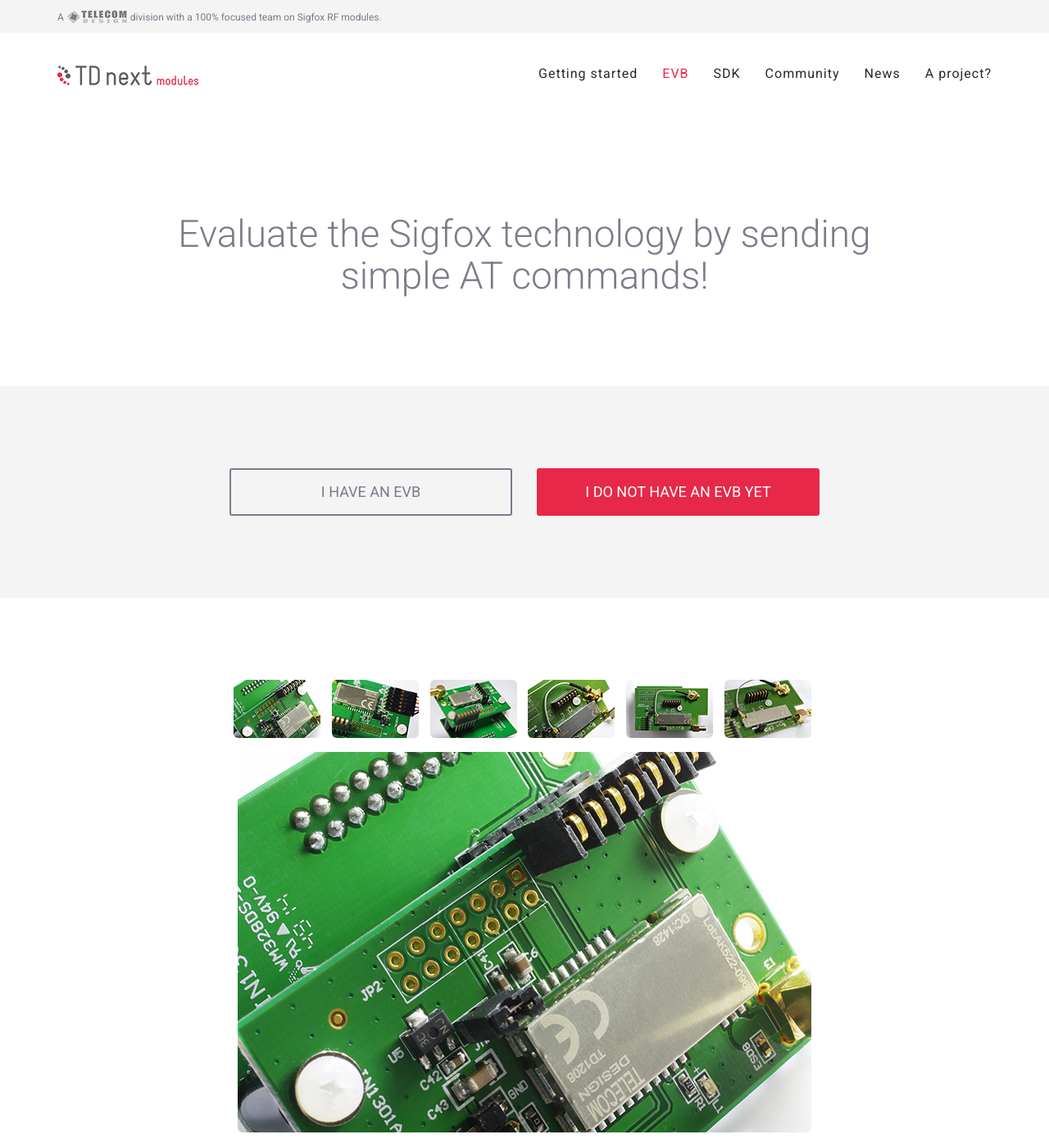
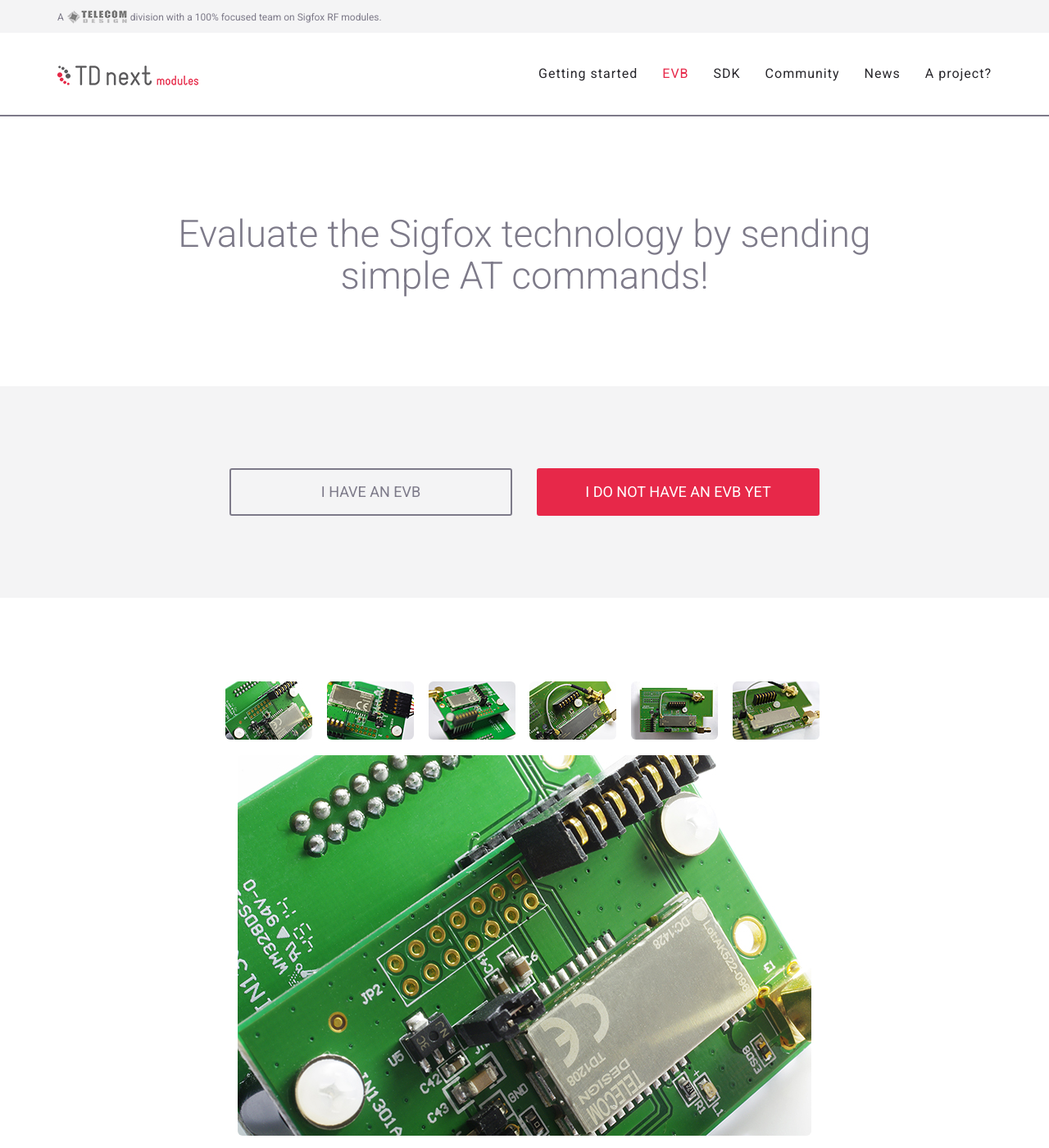
Before and after one commit to bdmasta/rfmodules.td-next.com, a Jekyll site: the page built from evb.html, in a window 1280 px wide and 1400 px high. Shown: the whole window at 82% size. Built offline with Jekyll 4.4.1, drawn with Linux system fonts in a browser that asks for light colours; nearby versions of some CDN libraries.

Commit message:
Cleaning CSS on every page

```diff
--- a/_includes/td12xx-chart.html
+++ b/_includes/td12xx-chart.html
@@ -1,4 +1,4 @@
-<section class="range bg-grey" id="range">
+<section class="range" id="range">
 <div class="range-inner">
   <div class="container">
       <div class="row">
--- a/_sass/_assets.scss
+++ b/_sass/_assets.scss
@@ -5,10 +5,12 @@
 .static {font-family:$tdnext-font-family;}
 .comma {color:$brand-color;}
 
+.page-title {font-weight:300;}
+
 section {
     .section-heading {
         margin-bottom: 2.500em;
-        font-weight:400;
+        font-weight:300;
     }
 }
 
--- a/_sass/tdmodules.scss
+++ b/_sass/tdmodules.scss
@@ -1,4 +1,3 @@
-
 .topbar {
   position:fixed;
   top:0;
@@ -13,8 +12,37 @@
 
 }
 
+.community {
+    background-color:$brand-color;
+    color:#ffffff;
+    padding-bottom:0em;
 
-.page-title {font-weight:300;}
+    h2 {
+        @include font-size(40px);
+        font-weight:300;
+    }
+
+    a {margin:1.563em 0 2.188em 0;}
+
+    .hackathon {
+        height:14.625em;
+        @include cover-background('../img/community.jpg');
+        z-index:999;
+        }
+}
+
+
+.cta {
+  padding:3.125em 0 3.125em 0;
+  .cta-title {
+    margin:0em;
+    color:#ffffff;
+    line-height:1.425em;
+  }
+}
+
+
+/*----------NAVBAR----------*/
 
 .navbar-default {
     margin-top:40px;
@@ -77,7 +105,7 @@
         -webkit-transition: padding 0.3s;
         -moz-transition: padding 0.3s;
         transition: padding 0.3s;
-        border: none;
+        border-bottom:2px solid $grey-color-medium;
         .navbar-brand {
             font-size: 1.8em;
             -webkit-transition: all 0.3s;
@@ -99,7 +127,7 @@
 }
 
 
-
+/*----------NAVBAR MODULES----------*/
 
 .nav-chips {
     background-color:$brand-color;
@@ -117,28 +145,7 @@
 }
 
 
-.modules-header p {
-	@include font-size(18px);
-	 font-weight:400;
-}
-
-
-.toolbox {
-    .toolbox-links {
-        margin-top:3.125em;
-        li a {
-            @include font-size(24px);
-            color: $grey-color-medium;
-
-            &:hover, &:active, &:focus {
-                color:$brand-color;
-                text-decoration:none;
-            }
-        }
-    }
-}
-
-
+/*----------HOMEPAGE----------*/
 .news {
     padding: 1em 0 1em 0;
     background-color:$brand-color;
@@ -154,62 +161,35 @@
         }
 }
 
-
 .partners {
     .logo-partners {
         margin:0.938em auto 0.938em auto;
     }
-
     .partners-header {
-        font-weight:400;
+        font-weight:300;
     }
 }
 
-
-.community {
-    background-color:$brand-color;
-    color:#ffffff;
-    padding-bottom:0em;
-
-    h2 {
-        @include font-size(40px);
-        font-weight:300;
-    }
-
-    a {margin:1.563em 0 2.188em 0;}
-
-    .hackathon {
-        height:14.625em;
-        @include cover-background('../img/community.jpg');
-        z-index:999;
-        }
-}
-
-
 .range{
     .range-inner {
-        padding: 6.250em 0 6.250em 0;
-        background-color:#ffffff;
+        //padding: 6.250em 0 6.250em 0;
+        //background-color:#ffffff;
     }
     .range-row{
         margin: 2.5% 0 2.5% 0;
     }
-
     .range-cell{
         line-height:5em;
     }
-
     .range-header{
         //background-color:$grey-color-ultralight;
         padding:4%;
         @include font-size (18px);
        //border-radius:8px;
     }
-
     .range-feature {
         background-color:$grey-color-ultralight;
     }
-
 
     .fa-circle{color:$brand-color;}
 }
@@ -222,7 +202,7 @@
 
          .range-feature {
         background-color:transparent;
-    }
+      }
     }
 }
 
@@ -238,6 +218,7 @@
 }
 
 
+/*----------GETTING STARTED----------*/
 
 .modules-bringme {
     .use-case {
@@ -257,47 +238,12 @@
     }
 }
 
+/*----------TD12xx----------*/
 
-
-.sdk-benefits {
-  background-color:#27262b;
-  i {color:#ffffff;}
-  .sdk-benefit-argument {
-    @include font-size(24px);
-    color:#ffffff;
-    margin-bottom:0em;
-  }
+.modules-header p {
+	@include font-size(18px);
+	 font-weight:400;
 }
-
-
-.sdk-steps {
-  //@include cover-background('../img/matrix_test.jpg');
-  //background-attachment:fixed;
-    .sdk-steps-inner {
-        padding: 0 1.875em 0 1.875em;
-
-      .sdk-num {
-          position:relative;
-          width:5em;
-          height:5em;
-          margin: 0 auto 0.625em auto;
-
-          border: 0.125em solid $grey-color-medium;
-          border-radius:50%;
-
-          .sdk-num-inner {
-              position:absolute;
-              top:50%;
-              left:50%;
-              font-size:2.500em;
-              color: $grey-color-medium;
-              transform: translateX(-50%) translateY(-50%);
-          }
-        }
-        .sdk-steps-button {width:70%;}
-      }
-}
-
 
 .features {
     margin-top:30px;
@@ -328,17 +274,36 @@
     }
 }
 
+.toolbox {
+  .toolbox-links {
+      margin-top:3.125em;
+      li a {
+        @include font-size(24px);
+        color: $grey-color-medium;
+
+        &:hover, &:active, &:focus {
+          color:$brand-color;
+          text-decoration:none;
+            }
+        }
+    }
+}
+
+
+/*----------EVB----------*/
+
+.evb-choice {
+  .evb-choice-button {
+      width:100%;
+    }
+  }
+
 
 #viewer {
   position:relative;
   width:17.750em;
   height:11.766em;
   margin:auto;
-  img[src*="loader"] {
-    position:absolute;
-    left:50%;
-    top:50%;
-  }
 }
 
 @media(min-width:768px) {
@@ -347,3 +312,63 @@
     height:29em;
   }
 }
+
+
+#viewer img[src*="loader"] {
+  position:absolute;
+  left:50%;
+  top:50%;
+  }
+
+
+
+#thumbs {
+    a {
+      display:block;
+      padding:0.125em;
+      border-radius:0.500em;
+        &:hover, &:focus, .active {
+          background:$grey-color-light ;
+        }
+    }
+}
+
+
+/*----------SDK----------*/
+
+.sdk-benefits {
+  background-color:#27262b;
+  i {color:#ffffff;}
+  .sdk-benefit-argument {
+    @include font-size(24px);
+    color:#ffffff;
+    margin-bottom:0em;
+  }
+}
+
+.sdk-steps {
+  //@include cover-background('../img/matrix_test.jpg');
+  //background-attachment:fixed;
+    .sdk-steps-inner {
+        padding: 0 1.875em 0 1.875em;
+
+      .sdk-num {
+          position:relative;
+          width:5em;
+          height:5em;
+          margin: 0 auto 0.625em auto;
+          border: 0.125em solid $grey-color-medium;
+          border-radius:50%;
+
+          .sdk-num-inner {
+              position:absolute;
+              top:50%;
+              left:50%;
+              font-size:2.500em;
+              color: $grey-color-medium;
+              transform: translateX(-50%) translateY(-50%);
+          }
+        }
+        .sdk-steps-button {width:70%;}
+      }
+}
--- a/evb.html
+++ b/evb.html
@@ -7,18 +7,18 @@
 h1: Evaluate the Sigfox technology by sending <br>simple AT commands!
 ---
 
-<section class="bg-grey">
+<section class="evb-choice bg-grey">
 	<div class="container">
 		<div class="row">
 			<div class="col-md-8 col-md-offset-2 text-center">
 				<div class="col-md-6 text-center">
 					<!--<p class="text-muted">Start playing after registrering your Evaluation Board.</p>-->
-					<a target=_blank class="button-o-grey-xxl" style="width:100%;" href="https://developers.insgroup.fr/dashboards/device.html" role="button" data-toggle="tooltip" data-placement="top" title="Start playing after registrering your
+					<a target=_blank class="button-o-grey-xxl evb-choice-button" href="https://developers.insgroup.fr/dashboards/device.html" role="button" data-toggle="tooltip" data-placement="top" title="Start playing after registrering your
 Evaluation Board.">I have an EVB</a>
 				</div>
 				<div class="col-md-6 text-center">
 					<!--<p class="text-muted">Buy one from our partner disributor Avnet Memec.</p>-->
-					<a target=_blank class="button-red-xxl" style="width:100%;" href="http://www.avnet-memec.eu/suppliers/telecom-design.html" role="button" data-toggle="tooltip" data-placement="top" title="Buy one from our partner disributor
+					<a target=_blank class="button-red-xxl evb-choice-button" href="http://www.avnet-memec.eu/suppliers/telecom-design.html" role="button" data-toggle="tooltip" data-placement="top" title="Buy one from our partner disributor
 Avnet Memec.">I do not have an EVB yet</a>
 				</div>
 			</div>
@@ -78,7 +78,7 @@
 					</li>
 
 					<li>
-						<a href="{{site.url}}/img/gallery/big/td12042.jpg">
+						<a href="{{site.url}}/img/gallery/big/td1204_2.jpg">
 							<img class="img-responsive img-rounded" alt=""
 							src="{{site.url}}/img/gallery/thumb/thumb_td1204_2.jpg" />
 						</a>
@@ -110,12 +110,12 @@
 	</div>
 </section>
 
-<div class="cta bg-color-brand" style="padding-top:3.125em; padding-bottom:3.125em;background-color:#27262b;">
+<div class="cta bg-color-brand">
 	<div class="container">
 		<div class="row">
 			<div class="col-md-10 col-md-offset-1 text-center">
 					<div class="col-md-6">
-						<h2 style="margin:0em;color:#ffffff;line-height:1.425em;">Do you want more?</h2>
+						<h2 class="cta-title">Do you want more?</h2>
 					</div>
 					<div class="col-md-6">
 						<a  class="button-o-white-xxl" href="{{site.url}}/sdk/" role="button"> Discover our SDK!</a>
@@ -125,18 +125,7 @@
 		</div>
 	</div>
 </div>
-<!--
-<section class="bg-color-brand">
-	<div class="container">
-		<div class="row">
-			<div class="col-md-12">
-				<h2>Do you want more?</h2>
-				<a class="button-o-white-xxl" href="{{site.url}}/sdk/" role="button"> GO to SDK!</a>
-			</div>
-		</div>
-	</div>
-</section>
--->
+
 <section>
 	<div class="container">
 		<div class="row">
--- a/sdk.html
+++ b/sdk.html
@@ -15,11 +15,11 @@
 				<h2 class="sdk-benefit-argument">1 single MCU unit in your IoT device</h2>
 			</div>
 			<div class="col-md-4 text-center">
-				<i style="color:#ffffff;" class="fa fa-battery fa-5x"></i>
+				<i class="fa fa-battery fa-5x"></i>
 				<h2 class="sdk-benefit-argument">Strongly reduce power consumption</h2>
 			</div>
 			<div class="col-md-4 text-center">
-				<i style="color:#ffffff;" class="fa fa-dollar fa-5x"></i>
+				<i class="fa fa-dollar fa-5x"></i>
 				<h2 class="sdk-benefit-argument">Reduce your bill of <br>material cost</h2>
 			</div>
 		</div>
```
Also changed, not shown: index.html (+19 -8 lines).
